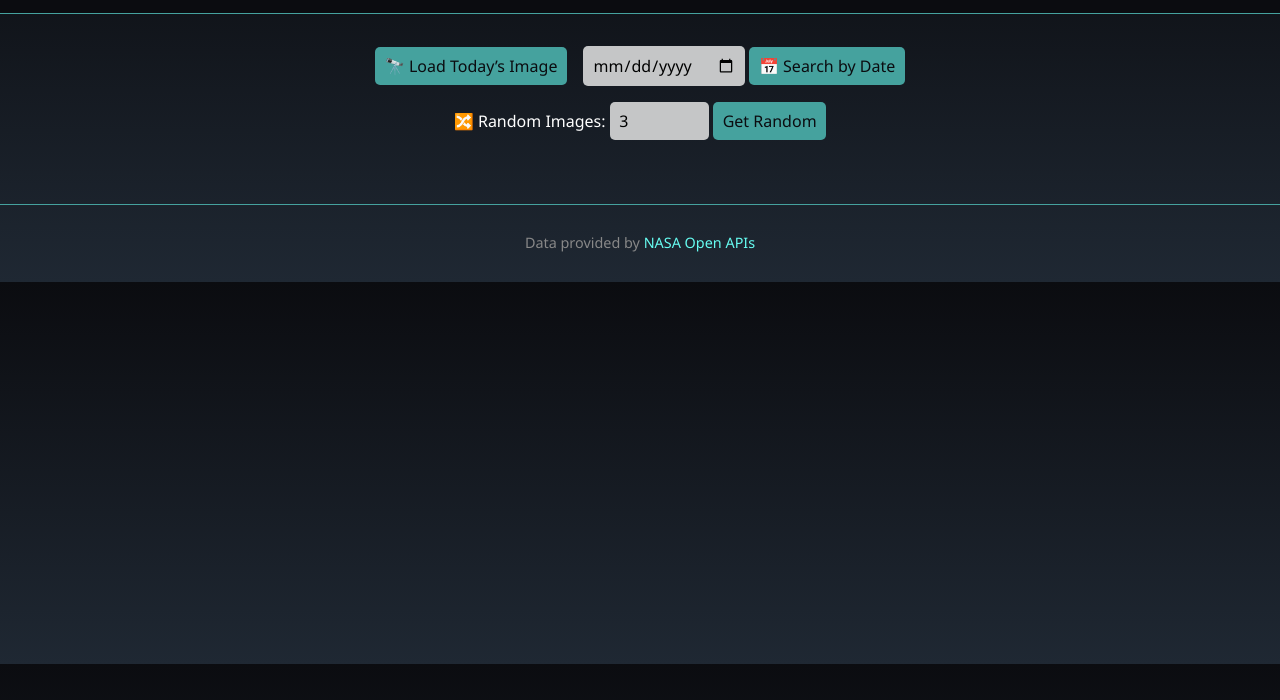
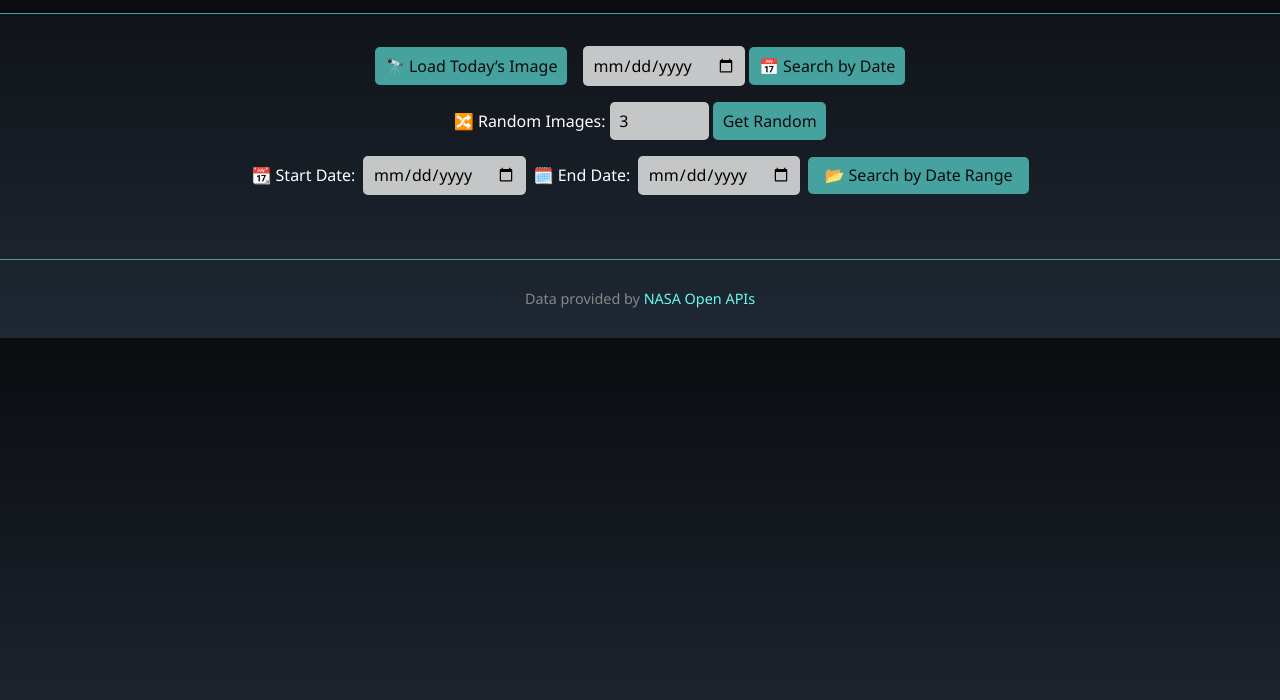
Before and after one commit to ryok13/Nasa-Apod-Viewer, a plain HTML site: page index.html in a window 1280 px wide. Shown: the part 100-800 px from the top of the page. Drawn offline with Linux system fonts and the light colour scheme.

Commit message:
Add search by date range

```diff
--- a/css/style.css
+++ b/css/style.css
@@ -1,4 +1,3 @@
-/* 基本設定 */
 body {
     font-family: 'Segoe UI', sans-serif;
     background: linear-gradient(to bottom, #0b0c10, #1f2833);
@@ -7,7 +6,7 @@ body {
     padding: 0;
 }
 
-/* ヘッダー */
+/* header */
 header {
     background-color: #0b0c10;
     padding: 1rem;
@@ -27,14 +26,13 @@ header p {
     color: #c5c6c7;
 }
 
-/* メインコンテンツ */
 main {
     padding: 2rem;
     max-width: 900px;
     margin: 0 auto;
 }
 
-/* 検索UI */
+/* search UI */
 .controls {
     display: flex;
     flex-wrap: wrap;
@@ -69,14 +67,14 @@ main {
     background-color: #66fcf1;
 }
 
-/* 結果出力 */
+/* display result */
 #output {
     display: flex;
     flex-direction: column;
     gap: 2rem;
 }
 
-/* 各APODアイテム */
+/* each APOD items*/
 .apod-card {
     background-color: #1f2833;
     padding: 1rem;
@@ -100,7 +98,7 @@ main {
     color: #c5c6c7;
 }
 
-/* フッター */
+/* footer */
 footer {
     text-align: center;
     padding: 1rem;
@@ -113,3 +111,41 @@ footer a {
     color: #66fcf1;
     text-decoration: none;
 }
+
+/* Date range search */
+.range-search {
+    display: flex;
+    flex-wrap: wrap;
+    gap: 0.5rem;
+    align-items: center;
+    justify-content: center;
+}
+
+.range-search label {
+    color: #ffffff;
+    font-size: 1rem;
+}
+
+.range-search input[type="date"] {
+    background: #c5c6c7;
+    color: #000;
+    padding: 0.6rem;
+    font-size: 1rem;
+    border: none;
+    border-radius: 5px;
+}
+
+.range-search button {
+    padding: 0.6rem 1rem;
+    font-size: 1rem;
+    background-color: #45a29e;
+    color: #0b0c10;
+    border: none;
+    border-radius: 5px;
+    cursor: pointer;
+    transition: background-color 0.3s;
+}
+
+.range-search button:hover {
+    background-color: #66fcf1;
+}
--- a/index.html
+++ b/index.html
@@ -1,14 +1,14 @@
 <!DOCTYPE html>
 <html lang="en">
 <head>
-    <meta charset="UTF-8">
-    <meta name="viewport" content="width=device-width, initial-scale=1.0">
+    <meta charset="UTF-8" />
+    <meta name="viewport" content="width=device-width, initial-scale=1.0" />
     <title>NASA APOD Viewer</title>
     <link href="css/normalize.css" rel="stylesheet" />
-    <link href="css/style.css" rel="stylesheet"/>
-	<script src="js/script.js" defer></script>
-</head>
-<body>
+    <link href="css/style.css" rel="stylesheet" />
+    <script src="js/script.js" defer></script>
+    </head>
+    <body>
     <header>
         <h1>NASA Astronomy Picture of the Day</h1>
         <p>Explore the cosmos through NASA's APOD API</p>
@@ -16,24 +16,33 @@
 
     <main>
         <section class="controls">
-        <!-- ① 今日の画像 -->
+        <!-- Load today's image -->
         <button id="loadToday">🔭 Load Today’s Image</button>
 
-        <!-- ② 過去の日付で検索 -->
+        <!-- ② Search by specific date -->
         <div class="date-search">
             <input type="date" id="dateInput" />
             <button id="loadByDate">📅 Search by Date</button>
         </div>
 
-        <!-- ③ ランダム取得 -->
+        <!-- Get random images -->
         <div class="random-search">
             <label for="randomCount">🔀 Random Images:</label>
             <input type="number" id="randomCount" min="1" max="10" value="3" />
             <button id="loadRandom">Get Random</button>
         </div>
+
+        <!-- Search by date range -->
+        <div class="range-search">
+            <label for="startDate">📆 Start Date:</label>
+            <input type="date" id="startDate" />
+            <label for="endDate">🗓️ End Date:</label>
+            <input type="date" id="endDate" />
+            <button id="loadByRange">📂 Search by Date Range</button>
+        </div>
         </section>
 
-        <!-- 画像・説明出力用 -->
+        <!-- Output area -->
         <section id="output"></section>
     </main>
 
```
